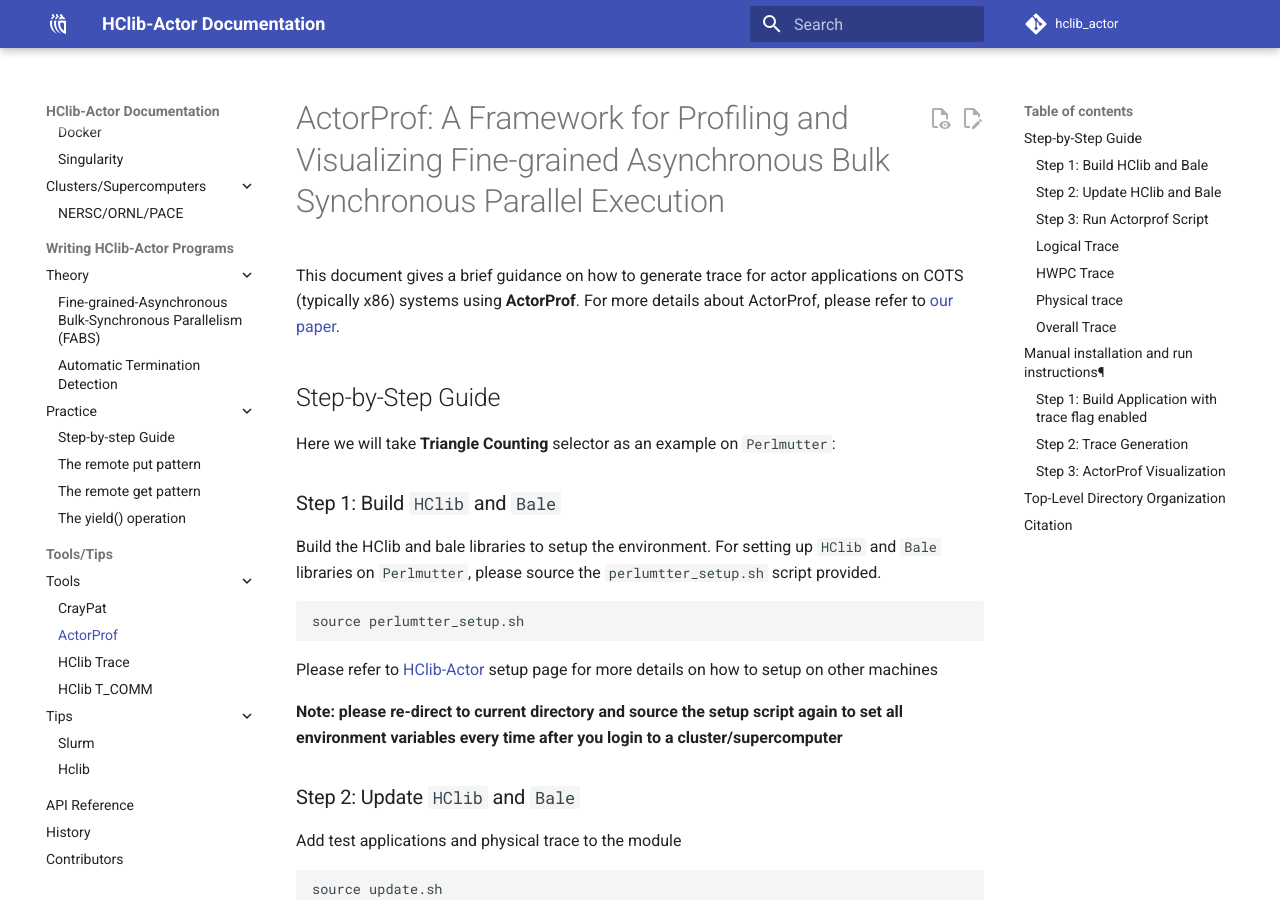
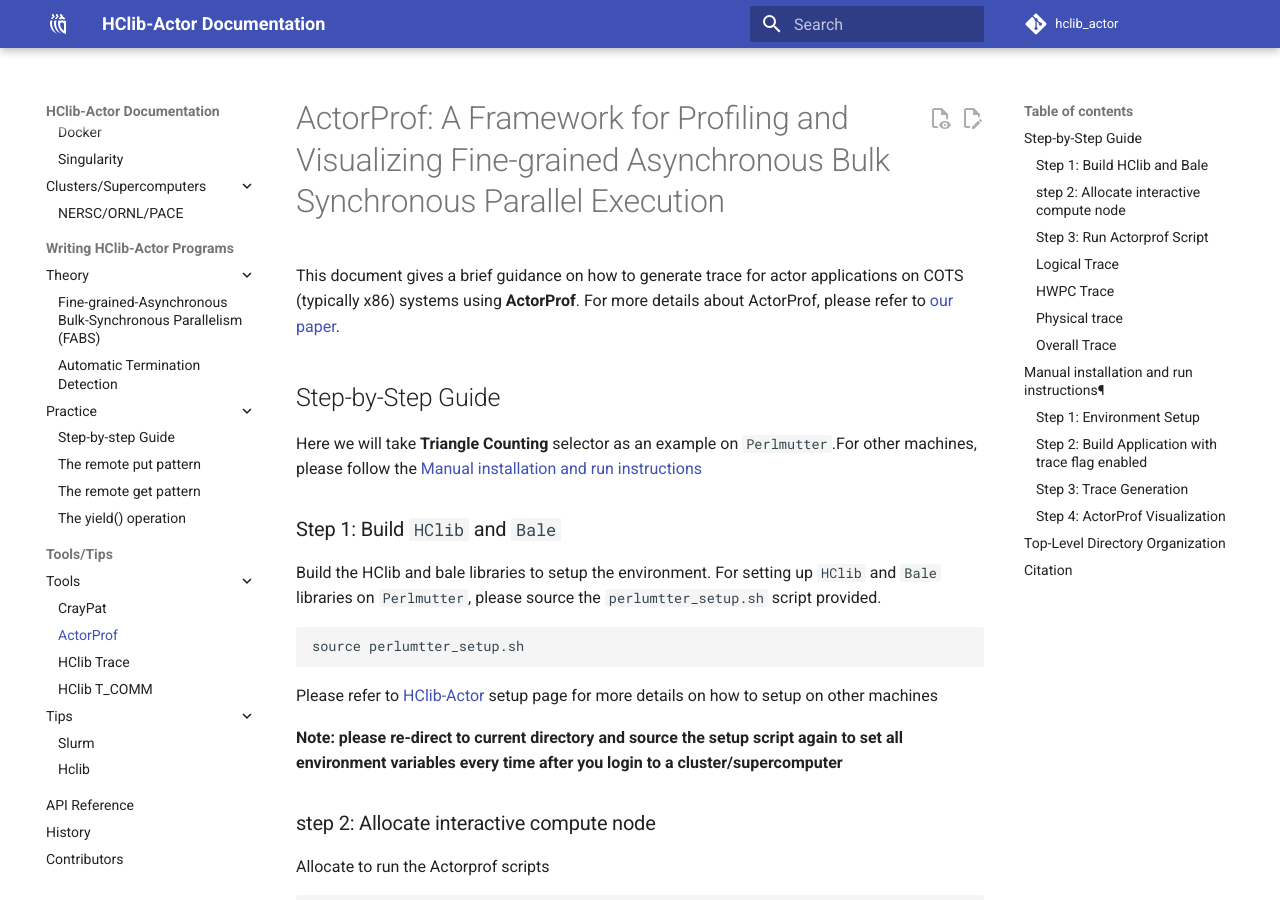
Before and after one commit to ahayashi/hclib-actor, an MkDocs documentation site: the page built from doc/markdowns/tools/actorprof.md, in a window 1280 px wide and 900 px high. Built offline with MkDocs 1.6.1 and Material for MkDocs 9.7.7, drawn with Linux system fonts in a browser that asks for light colours; comment, search, counter and statistics services are not loaded; some of the changed text lies outside the part shown.

Commit message:
Update actorprof.md

````diff
--- a/doc/markdowns/tools/actorprof.md
+++ b/doc/markdowns/tools/actorprof.md
@@ -2,7 +2,7 @@
 This document gives a brief guidance on how to generate trace for actor applications on COTS (typically x86) systems using **ActorProf**. For more details about ActorProf, please refer to [our paper](https://conferences.computer.org/sc-wpub/pdfs/SC-W2024-6oZmigAQfgJ1GhPL0yE3pS/555400b599/555400b599.pdf).
 
 ## Step-by-Step Guide
-Here we will take **Triangle Counting** selector as an example on `Perlmutter`:
+Here we will take **Triangle Counting** selector as an example on `Perlmutter`.For other machines, please follow the [Manual installation and run instructions](https://hclib-actor.com/tools/actorprof/#manual-installation-and-run-instructions)
 
 ### Step 1: Build `HClib` and `Bale`
 Build the HClib and bale libraries to setup the environment. For setting up `HClib` and `Bale` libraries on `Perlmutter`, please source the `perlumtter_setup.sh` script provided.
@@ -13,13 +13,12 @@ Please refer to [HClib-Actor](https://hclib-actor.com/getting_started/clusters/)
 
 **Note: please re-direct to current directory and source the setup script again to set all environment variables every time after you login to a cluster/supercomputer**
 
-### Step 2: Update `HClib` and `Bale`
-Add test applications and physical trace to the module
+### step 2: Allocate interactive compute node
+Allocate to run the Actorprof scripts
+
 ```
-source update.sh
+salloc --nodes 1 --qos interactive --time 00:10:00 --constraint cpu --account=mxxx
 ```
-
-**Note: Only need to run this script once after initial HClib and Bale libraries are built.**
 
 ### Step 3: Run Actorprof Script
 Run the ActorProf bash script (`run_actorprof.sh`) which has 4 options:
@@ -71,7 +70,11 @@ It will generate the `overall.txt` trace file and a stacked bar graph `overall.p
 ## Manual installation and run instructions¶
 If user decide to build and run Actorprof manually without using the ActorProf bash script (`run_actorprof.sh`), you can use the guide below.
 
-### Step 1: Build Application with trace flag enabled
+### Step 1: Environment Setup
+
+Please refer to [HClib-Actor](https://hclib-actor.com/getting_started/clusters/) setup page for more details on how to build the HClib and bale libraries to setup the environment.
+
+### Step 2: Build Application with trace flag enabled
 * `-DENABLE_TRACE` flag for enabling logical message generation macro.
 * `-DENABLE_TRACE_PAPI` flag for enabling logical message and HWPC trace generation macro.
 * `-DENABLE_TCOMM_PROFILING` flag for enabling overall trace generation macros.
@@ -113,7 +116,7 @@ srun  -N 2 -n 32 --cpu-bind=cores ./triangle_selector_physical -f small.mtx &> p
 
 `physical.txt` contains Physical message trace for every PE in one `.txt` file.
 
-### Step 3: ActorProf Visualization
+### Step 4: ActorProf Visualization
 Four type of graphs can be generated with **ActorProf** with different flags using `actorprof.py`, please put all generated trace into the data directory before running **ActorProf**.
 
 `transfer.sh` can be used to create data dir in correct format and move all generated trace into the data directory.
@@ -137,9 +140,9 @@ Path to the data directory (`path`) and total number of PEs( `-n` or `--num_PEs`
 
 **Note: please specify all flags when trying to profile all result.**
 
-Example to run **ActorProf** visualizer using `actorprof.py` to generate overall trace bar graph.
+Example to run **ActorProf** visualizer using `actorprof.py` to generate physical trace Heatmap.
 ```
-python actorprof.py ./data -n 32 -s
+python actorprof.py ./data -n 32 -p
 ```
 
 All result will be saved as an  `.png` figure.
````
Also changed, not shown: other parts of doc/markdowns/tools/actorprof.md (+1 -1 lines).
